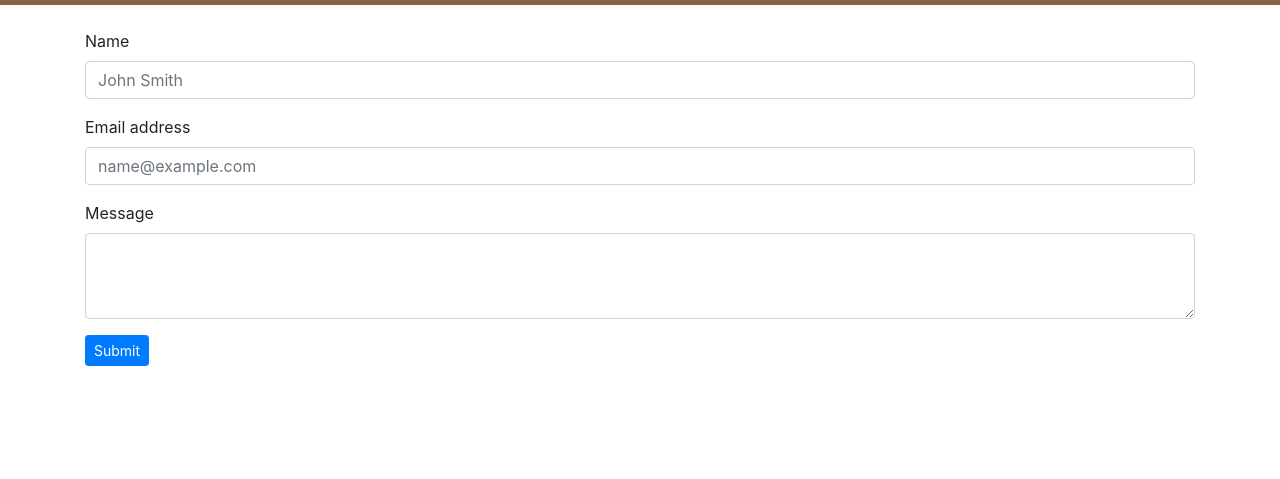
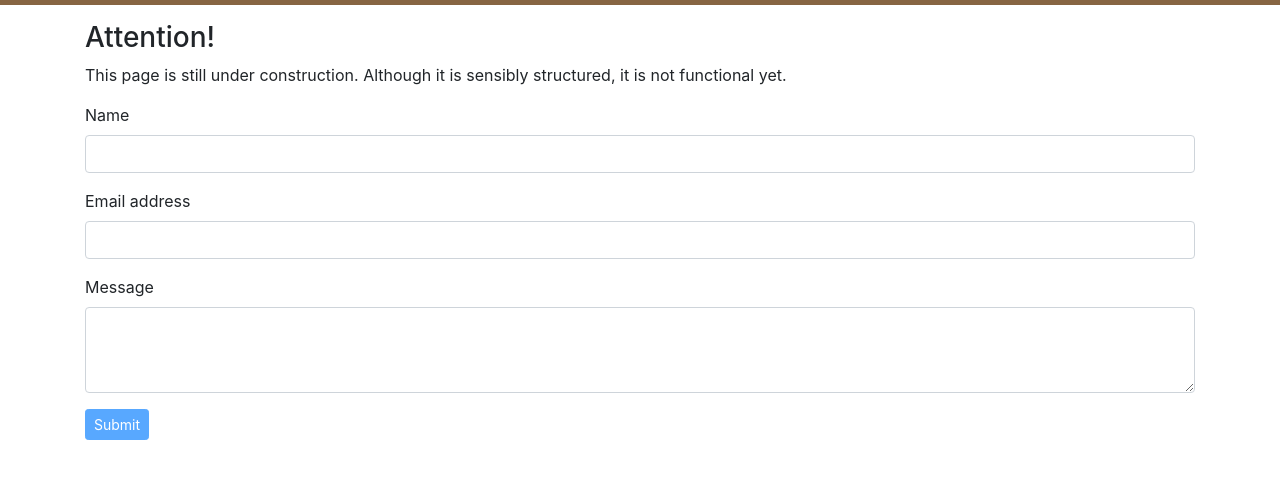
Before and after one commit to EddiEsteban/My-Portfolio, a plain HTML site: page contact.html in a window 1280 px wide. Shown: the part 51-530 px from the top of the page. Drawn offline with nearby package versions, Linux system fonts and the light colour scheme.

Commit message:
marked contact page as under construction

```diff
--- a/assets/scripts/script.js
+++ b/assets/scripts/script.js
@@ -54,6 +54,10 @@ function init(){
 }
 init()
 
+function sendEmail(event){
+    event.preventDefault()
+}
+
 async function requestRepos(){
     let request = `https://api.github.com/users/EddiEsteban/repos`
     return fetch(request)
--- a/assets/styles/style.css
+++ b/assets/styles/style.css
@@ -1,5 +1,8 @@
 #portfolio{
     justify-content: center;
+}
+#navbar{
+    margin-bottom: 1rem;
 }
 .card{
     height:100%;
--- a/contact.html
+++ b/contact.html
@@ -13,15 +13,20 @@
 <body>
     <div id='navbar'>
     </div>
-    <div class="container pt-4">
+    <div class="container">
+        <div id=disclaimer>
+            <h3>Attention!</h3>
+            <p>This page is still under construction. Although it is sensibly structured, it is not functional yet. </p>
+        </div>
+        <div id=emailForm>
             <form>
                 <div class="form-group">
                     <label for="nameInput1">Name</label>
-                <input type="text" class="form-control" id="nameInput1" placeholder="John Smith">
+                    <input type="text" class="form-control" id="nameInput1">
                 </div>
                 <div class="form-group">
                     <label for="emailInput1">Email address</label>
-                <input type="email" class="form-control" id="emailInput1" placeholder="name@example.com">
+                    <input type="email" class="form-control" id="emailInput1">
                 </div>
                 <div class="form-group mb-3">
                     <label for="messageInput1">Message</label>
@@ -29,11 +34,12 @@
                 </div>
                 <div class="form-group row">
                     <div class="col-sm-10">
-                    <button type="submit" class="btn btn-primary btn-sm">Submit</button>
+                        <button type="submit" class="btn btn-primary btn-sm disabled" onClick='sendEmail(event)'>Submit</button>
                     </div>
                 </div>
             </form>
         </div>
+    </div>
     <script src='./assets/scripts/script.js'></script>
 </body>
 </html>
```
Lines whose indentation alone changed are shown as unchanged.
